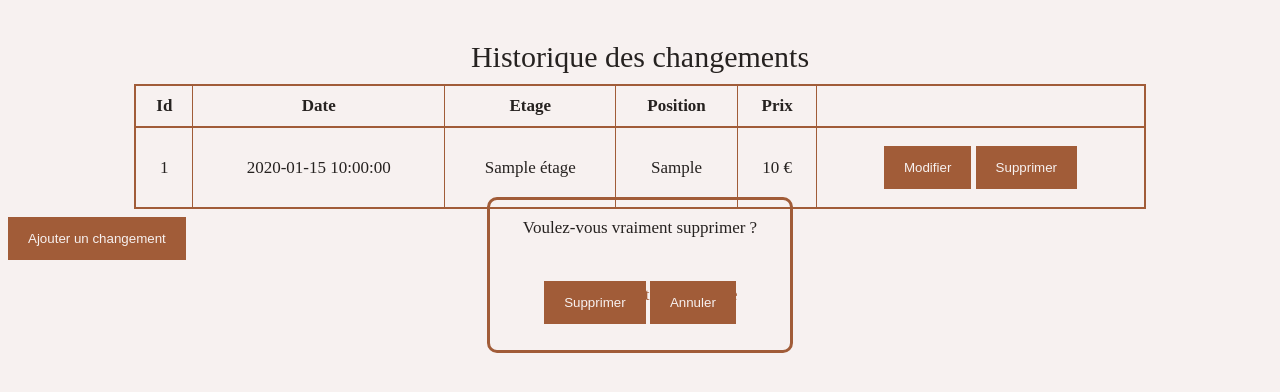
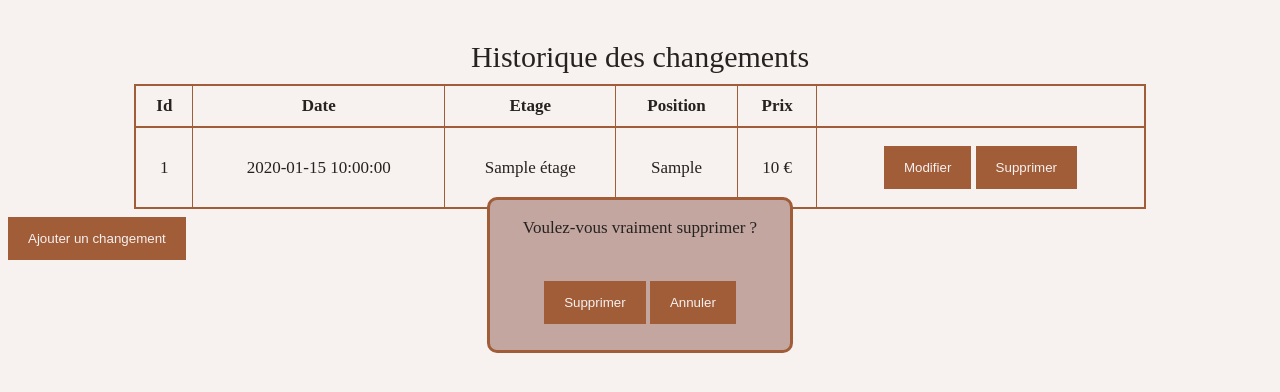
Before and after one commit to Cocci38/Projet_Ampoule, a PHP site: page /dashboard.php?id=1 in a window 1280 px wide. Shown: the part 201-593 px from the top of the page. Run offline with PHP 8.4, Linux system fonts and the light colour scheme; tables that the repository leaves empty or names only in its code hold one stand-in row (values such as "Sample post"); some libraries are stand-ins or nearby versions.

Commit message:
css de la confirmation suppression

```diff
--- a/dashboard.php
+++ b/dashboard.php
@@ -39,13 +39,13 @@
 
                     <a href="gestion.php?id=<?= $result[$key]['id'] ?>"><button type="submit">Modifier</button></a>
 
-                        <a href="dashboard.php?id=<?= $result[$key]['id'] ?>"><button type="submit">Supprimer</button></a>
+                        <a href="dashboard.php?id=<?= $result[$key]['id'] ?>"><button type="submit" class="supprimer" id="supprimer">Supprimer</button></a>
                     <?php
                     if (@$_GET['id'] == $result[$key]['id']) {?>
                         <div class="alerte" id="alerte">
                             <span>Voulez-vous vraiment supprimer ?<br></span>
                             <div>
-                                <a href="supprimer.php?id=<?= $result[$key]['id'] ?>"><button type="submit">Supprimer</button></a>
+                                <a href="./supprimer.php?id=<?= $result[$key]['id'] ?>" class="confirmation"><button type="submit" class="confirmation">Supprimer</button></a>
                                 <a href="dashboard.php"><button type="submit"id="annuler" class="annuler">Annuler</button></a>
                             </div>
                         </div>
--- a/javascript/main.js
+++ b/javascript/main.js
@@ -4,11 +4,19 @@
 // const attributID = bouton.getAttribut("id");
 // console.log(attributID);
 
-//const bouton = document.getElementById('btn-52');
 const alerte = document.getElementById('alerte');
-//const supprim = document.getElementById('supprim');
-const annuler = document.getElementById('annuler');
-const toast = document.getElementById('toast');
+const supprimer = document.getElementById('supprimer');
+const annuler = document.querySelector('.annuler');
+//const supprimer = document.querySelector('.supprimer');
+const confirmation = document.querySelector('.confirmation');
+
+supprimer.addEventListener('click', () => {
+    //document.body.style.filter = "blur(3px)";
+    console.log('oki');
+})
+
+
+//const toast = document.getElementById('toast');
 // bouton.addEventListener('click', () => {
 //     alerte.classList.add('show');
 //     console.log(bouton);
@@ -18,14 +26,14 @@ const toast = document.getElementById('toast');
 //     alerte.classList.remove('show');
 // });
 
-function getId(clicked_id) {
-    console.log(clicked_id);
-    alerte.classList.add('show');
-}
-function replyId(clicked_id) {
-    console.log(clicked_id);
-    toast.classList.add('show');
-}
-annuler.addEventListener('click', () => {
-        alerte.classList.remove('show');
-});
+// function getId(clicked_id) {
+//     console.log(clicked_id);
+//     alerte.classList.add('show');
+// }
+// function replyId(clicked_id) {
+//     console.log(clicked_id);
+//     toast.classList.add('show');
+// }
+// annuler.addEventListener('click', () => {
+//         alerte.classList.remove('show');
+// });
--- a/public/css/style.css
+++ b/public/css/style.css
@@ -148,6 +148,9 @@ select {
   position: absolute;
   left: 50%;
   transform: translateX(-50%);
+  z-index: 10;
+  background-color: #C3A6A0;
+  color: #262220;
 }
 
 .toast {
--- a/sass/_jscss.scss
+++ b/sass/_jscss.scss
@@ -12,6 +12,9 @@
     position: absolute;
     left: 50%;
     transform: translateX(-50%);
+    z-index: 10;
+    background-color: $light;
+    color: $dark;
 }
 
 .toast {
```
Also changed, not shown: 1 other file.
